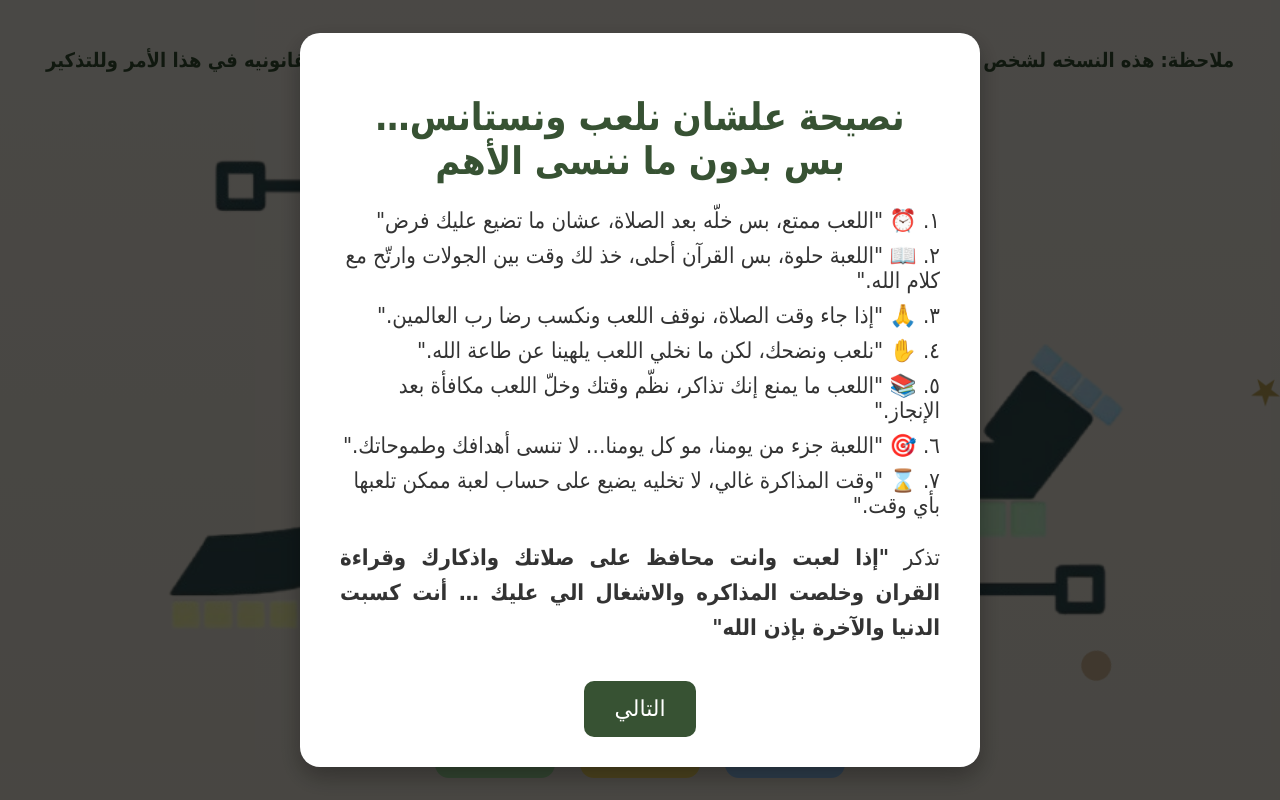
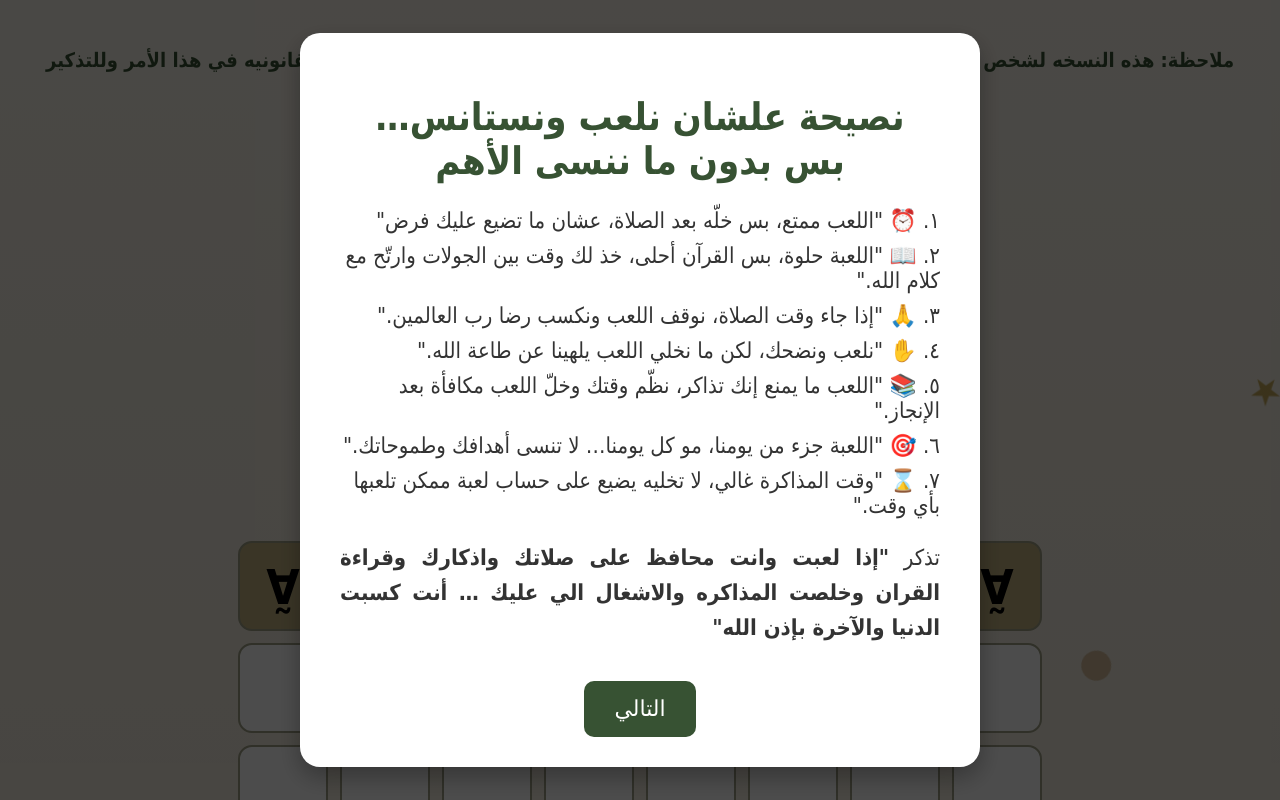
Before and after one commit to hhdhdjgjk/New-pro, a plain HTML site: page index.html in a window 1280 px wide. Shown: the top 800 px of the page. Drawn offline with Linux system fonts and the light colour scheme.

Commit message:
Update index.html

```diff
--- a/index.html
+++ b/index.html
@@ -246,7 +246,7 @@
 <body>
 <h3>ملاحظة: هذه النسخه لشخص واحد فقط وغير قابله للنشر او البيع ومن يخالف ذلك سيتم اتخاذ الإجراءات القانونيه في هذا الأمر وللتذكير بذمتك وأمانتك:
  "قال ﷺ "لا إيمان لمن لا أمانة له، ولا دين لمن لا عهد له"</h3>
-<img src="https://raw.githubusercontent.com/hhdhdjgjk/New-pro/main/صورة_مقطار-finaly.png" alt="شعار مقطار" width="1000">
+<img src="https://raw.githubusercontent.com/hhdhdjgjk/New-pro/main/صورة_مقطار-finaly.png" alt="شعار مقطار" width="500">
 
 <div class="top-boxes">
   <div class="box-1">٠</div>
```
